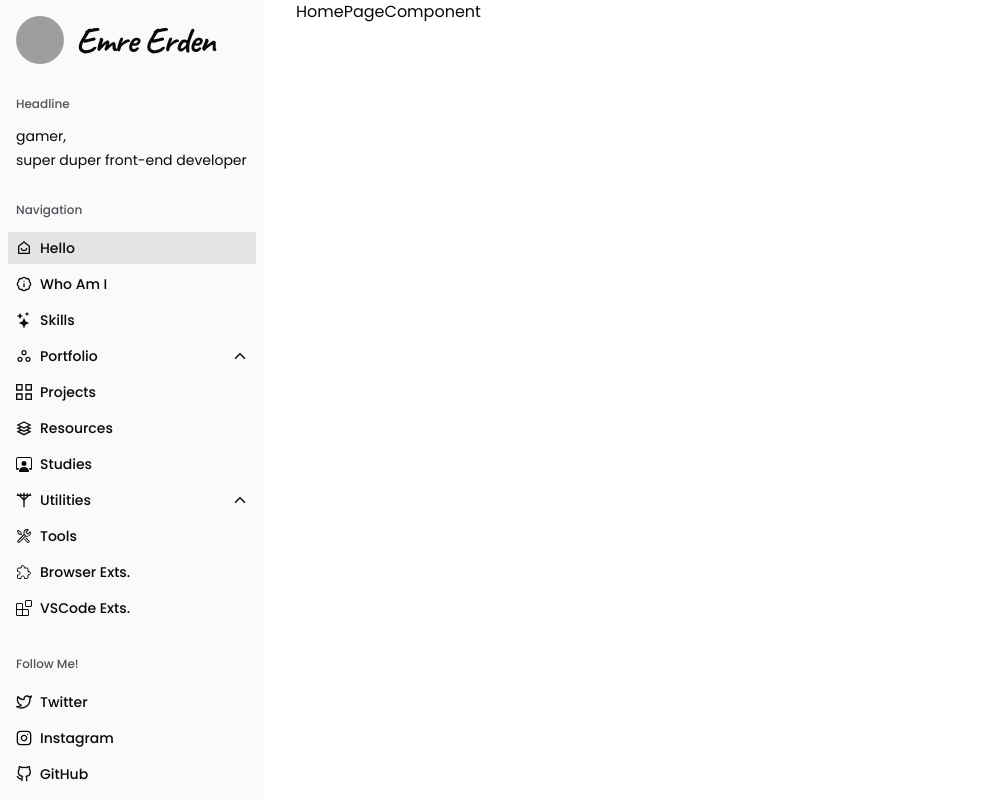
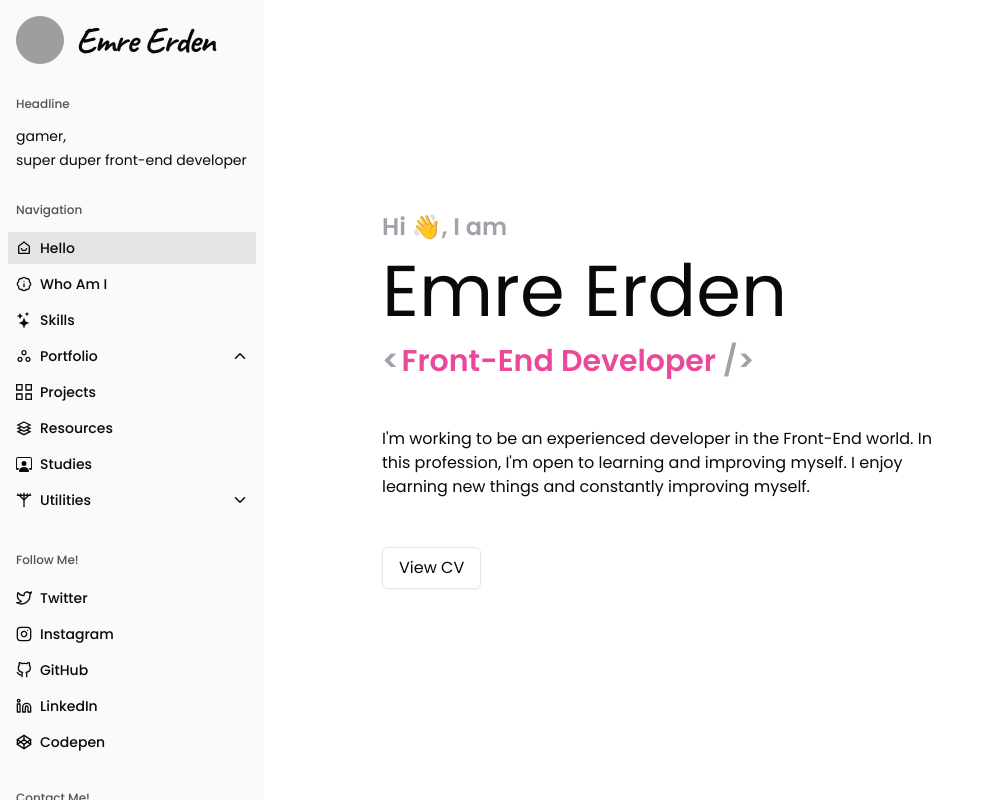
Before and after one commit to Wiazeph/NextJS-emreerden-dev, a Next.js app: page / in a window 1280 px wide. Both pictures are taken after a click on the button "Portfolio". Shown: the whole page, without its empty margins (0-986 px from the left). Built offline with nearby package versions, Linux system fonts and the light colour scheme; grey boxes are pictures that could not be loaded.

Commit message:
edit accordion menu

```diff
--- a/src/assets/css/index.css
+++ b/src/assets/css/index.css
@@ -47,7 +47,7 @@
     @apply px-6 lg:px-8 w-full h-full min-h-dvh max-h-dvh overflow-y-auto;
   }
   .Page-Content {
-    @apply w-full max-w-[780px] m-auto py-6 sm:py-7 md:py-8 mdl:pt-14 mdl:pb-10 lg:pt-18 lg:pb-12 lgx:pt-22 lgx:pb-14 xl:pb-16 flex flex-col gap-y-8 sm:gap-y-9 md:gap-y-10 mdl:gap-y-11 lg:gap-y-12;
+    @apply w-full max-w-[780px] mx-auto py-6 sm:py-7 md:py-8 mdl:py-14 lg:py-18 lgx:py-22 flex flex-col gap-y-8 sm:gap-y-9 md:gap-y-10 mdl:gap-y-11 lg:gap-y-12;
   }
   .Page-Title {
     @apply text-4xl lg:text-5xl text-center mdl:text-left font-bold tracking-[-2px];
--- a/src/components/pages/home/index.tsx
+++ b/src/components/pages/home/index.tsx
@@ -3,7 +3,44 @@ import React from 'react'
 type Props = {}
 
 const HomePageComponent = (props: Props) => {
-  return <main className="Home Page">HomePageComponent</main>
+  return (
+    <main className="Home Page flex flex-col justify-center">
+      <div className="Page-Content">
+        <div className="flex flex-col gap-y-4">
+          <span className="font-semibold text-zinc-400 text-lg sm:text-xl md:text-2xl">
+            Hi 👋, I am
+          </span>
+
+          <div className="font-Caveat text-6xl md:text-7xl -mt-1">
+            Emre Erden
+          </div>
+
+          <div className="font-semibold text-xl sm:text-2xl md:text-3xl">
+            <span className="text-zinc-400">{'<'}</span>
+
+            <span className="sm:ml-0.5 text-pink-500">Front-End Developer</span>
+
+            <span className="text-zinc-400">{' />'}</span>
+          </div>
+        </div>
+
+        <div className="max-w-[550px]">
+          I'm working to be an experienced developer in the Front-End world. In
+          this profession, I'm open to learning and improving myself. I enjoy
+          learning new things and constantly improving myself.
+        </div>
+
+        <a
+          href="https://flowcv.com/resume/l3ncgjown0"
+          target="_blank"
+          rel="noopener noreferrer"
+          className="border rounded-md py-2 px-4 w-max shadow-sm hover:border-zinc-400 transition-colors"
+        >
+          View CV
+        </a>
+      </div>
+    </main>
+  )
 }
 
 export default HomePageComponent
--- a/src/components/pages/page-header.tsx
+++ b/src/components/pages/page-header.tsx
@@ -11,13 +11,15 @@ const PageHeaderComponent = (props: Props) => {
       <div className="Page-Title">{props.pageTitle}</div>
 
       <div className="flex items-center gap-x-2">
-        <div className="hidden lgx:block text-zinc-400 text-sm">{'<span>'}</div>
+        <div className="hidden lgx:block text-zinc-400 text-sm select-none">
+          {'<span>'}
+        </div>
 
         <div className="text-sm sm:text-base text-zinc-600 lgx:text-zinc-950">
           {props.pageDescription}
         </div>
 
-        <div className="hidden lgx:block text-zinc-400 text-sm">
+        <div className="hidden lgx:block text-zinc-400 text-sm select-none">
           {'</span>'}
         </div>
       </div>
--- a/src/components/pages/portfolio/portfolio-list.tsx
+++ b/src/components/pages/portfolio/portfolio-list.tsx
@@ -27,7 +27,7 @@ const PortfolioListComponent = (props: Props) => {
           </div>
 
           <div className="relative z-20 group-hover:-translate-y-full transition-transform duration-300 w-full bg-zinc-50 border-2 group">
-            <div className="Repo-Information opacity-0 group-hover:opacity-100 transition-opacity duration-300 group-hover:delay-300 p-4 flex flex-col gap-y-6 text-center">
+            <div className="Repo-Information opacity-0 group-hover:opacity-100 transition-opacity duration-300 p-4 flex flex-col gap-y-6 text-center">
               <div className="Repo-Name">{repo.name}</div>
 
               <div className="Repo-Description text-sm">{repo.desc}</div>
--- a/src/components/side-bar/nav-bar.tsx
+++ b/src/components/side-bar/nav-bar.tsx
@@ -14,10 +14,15 @@ import { IoIosArrowDown } from 'react-icons/io'
 type Props = {}
 
 const NavBarComponent = (props: Props) => {
-  const [isExpanded, setIsExpanded] = useState(false)
+  const [portfolio, setPortfolio] = useState(false)
+  const [utilities, setUtilities] = useState(false)
 
-  const toggleIsExpanded = () => {
-    setIsExpanded(!isExpanded)
+  const toggleIsExpanded = (e: number) => {
+    if (e === 1) {
+      setPortfolio(!portfolio)
+    } else if (e === 2) {
+      setUtilities(!utilities)
+    }
   }
 
   const pathname = usePathname()
@@ -46,7 +51,7 @@ const NavBarComponent = (props: Props) => {
           ))}
         </nav>
 
-        <button className="Side-Bar-Card" onClick={toggleIsExpanded}>
+        <button className="Side-Bar-Card" onClick={() => toggleIsExpanded(1)}>
           <div className="flex items-center justify-between">
             <div className="flex items-center gap-x-2">
               <MdOutlineWorkspaces />
@@ -55,7 +60,7 @@ const NavBarComponent = (props: Props) => {
             <div
               className={cn(
                 'transition-all duration-300',
-                isExpanded && 'rotate-180'
+                portfolio && 'rotate-180'
               )}
             >
               <IoIosArrowDown />
@@ -66,7 +71,7 @@ const NavBarComponent = (props: Props) => {
         <nav
           className={cn(
             'Portfolio-Routes-List Side-Bar-Card-List relative -left-2 w-[calc(100%+16px)] h-0 opacity-0 overflow-hidden transition-all duration-300',
-            isExpanded && 'h-[104px] opacity-100'
+            portfolio && 'h-[104px] opacity-100'
           )}
         >
           {PortfolioRoutes.map((route, index) => (
@@ -87,7 +92,7 @@ const NavBarComponent = (props: Props) => {
           ))}
         </nav>
 
-        <button className="Side-Bar-Card" onClick={toggleIsExpanded}>
+        <button className="Side-Bar-Card" onClick={() => toggleIsExpanded(2)}>
           <div className="flex items-center justify-between">
             <div className="flex items-center gap-x-2">
               <LuUtilityPole />
@@ -96,7 +101,7 @@ const NavBarComponent = (props: Props) => {
             <div
               className={cn(
                 'transition-all duration-300',
-                isExpanded && 'rotate-180'
+                utilities && 'rotate-180'
               )}
             >
               <IoIosArrowDown />
@@ -107,7 +112,7 @@ const NavBarComponent = (props: Props) => {
         <nav
           className={cn(
             'Utilities-Routes-List Side-Bar-Card-List relative -left-2 w-[calc(100%+16px)] h-0 opacity-0 overflow-hidden transition-all duration-300',
-            isExpanded && 'h-[104px] opacity-100'
+            utilities && 'h-[104px] opacity-100'
           )}
         >
           {UtilitiesRoutes.map((route, index) => (
```
Also changed, not shown: src/utils/consts/pages/skills.js (+9 -3 lines).
